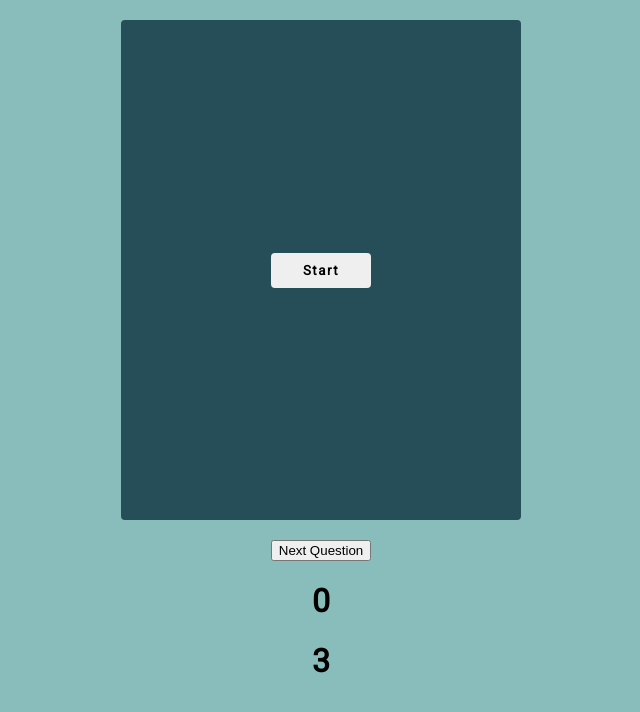
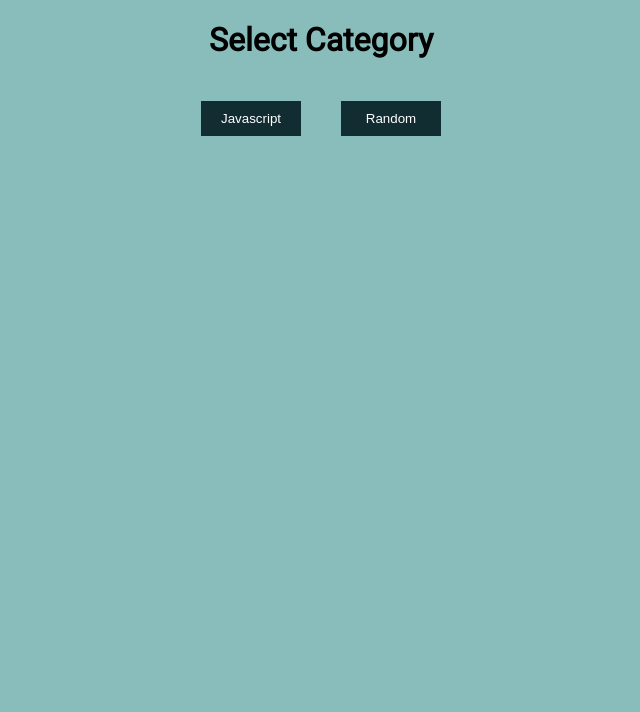
Before and after one commit to chrisowensdev/flash-cards, a React (Create React App) app: page / in a window 1280 px wide. Shown: the top 712 px of the page, without its empty margins (319-959 px from the left). Built offline with nearby package versions, Linux system fonts and the light colour scheme.

Commit message:
Add category

```diff
--- a/src/App.js
+++ b/src/App.js
@@ -1,20 +1,18 @@
-import { useState, useEffect } from 'react';
+import { useState } from 'react';
 import './App.css';
 import Card from './components/Cards';
-
-import data from './data/data';
+import SetCategory from './components/SetCategory';
 
 function App() {
     const [questions, setQuestions] = useState([]);
 
-    useEffect(() => {
-        setQuestions(data);
-        console.log(data);
-    }, [setQuestions]);
-
     return (
         <div className='App'>
-            <Card questions={questions} />
+            {questions.length === 0 ? (
+                <SetCategory setQuestions={setQuestions} />
+            ) : (
+                <Card questions={questions} />
+            )}
         </div>
     );
 }
--- a/src/components/Cards.jsx
+++ b/src/components/Cards.jsx
@@ -19,7 +19,7 @@ const StyledCard = styled.div`
     border-radius: 4px;
     background-color: #254e58;
     color: #EDF5E1;
-    width: 400px;
+    max-width: 400px;
     height: 500px;
     margin: 20px auto;
     position: relative;
@@ -36,12 +36,18 @@ const CardButton = styled.button`
     padding: 5px;
 `;
 
-const Card = ({questions}) => {
+const DetailList = styled.li`
+    text-align: left;
+    margin: 10px;
+`;
+
+const Cards = ({questions}) => {
     const [currentQuestion, setCurrentQuestion] = useState({});
     const [completedQuestions, setCompletedQuestions] = useState([])
     const [upcomingQuestions, setUpcomingQuestions] = useState([]);
     const [flipped, setFlipped] = useState(false);
     const [playing, setPlaying] = useState(false);
+    const [done, setDone] = useState(false);
 
 
 
@@ -72,6 +78,7 @@ const Card = ({questions}) => {
         setUpcomingQuestions(upcomingQuestions);
         } else {
             setCompletedQuestions([...completedQuestions,currentQuestion]);
+            setDone(true);
         }
     }
 
@@ -88,7 +95,7 @@ const Card = ({questions}) => {
                 (<StartButton type="button" onClick={_handleStart}>Start</StartButton>) :
                 (
                 <>
-                    {!!currentQuestion ? (<p>{currentQuestion.question}</p>) : (<Complete questions={completedQuestions}/>)}
+                    {!!currentQuestion && !done ? (<p>{currentQuestion.question}</p>) : (<Complete questions={completedQuestions}/>)}
                     <CardButton type="button" onClick={_handleFlip}>See Answer</CardButton>
                 </>
                 )}
@@ -99,12 +106,13 @@ const Card = ({questions}) => {
                 <>
                     {!!currentQuestion ? (<p>{currentQuestion.answer.summary}</p>) : (<p>No more answers</p>)}
                     {!!currentQuestion ?
-                    (
-                        currentQuestion.answer.detail.map((list, index) => {
+                    (   <ul>
+                        {currentQuestion.answer.detail.map((list, index) => {
                             return (
-                                <li key={index}>{list}</li>
+                                <DetailList key={index}>{list}</DetailList>
                             )
-                        })
+                        })}
+                        </ul>
                     ) : ("")}
                     <CardButton type="button" onClick={_handleFlip}>See Question</CardButton>
                 </>
@@ -113,13 +121,13 @@ const Card = ({questions}) => {
             </StyledCard>
 
         </ReactCardFlip>
-                        <button type="button" onClick={nextQuestion}>
+                        <button type="button" onClick={nextQuestion} disabled={done}>
                             Next Question
                         </button>
-            <h1>{completedQuestions.length}</h1>
-            <h1>{upcomingQuestions.length}</h1>
+            <p>Completed: {completedQuestions.length}</p>
+            <p>Upcoming: {upcomingQuestions.length}</p>
         </>
     )
 }
 
-export default Card;
+export default Cards;
--- a/src/components/Complete.jsx
+++ b/src/components/Complete.jsx
@@ -5,7 +5,7 @@ const Complete = props => {
         <h1>Done</h1>
         <ul>
             {questions.map(ques => {
-                return (<li>{ques.question}</li>)
+                return (<li key={ques.id}>{ques.question}</li>)
             })}
         </ul>
         </>
--- /dev/null
+++ b/src/components/SetCategory.jsx
@@ -0,0 +1,30 @@
+import { javascriptQuestions, randomQuestions } from '../data/data';
+import styled from 'styled-components';
+
+const Button = styled.button`
+    width: 100px;
+    margin: 20px;
+    padding: 10px 5px;
+    background-color: #112D32;
+    color: white;
+    border: none;
+    cursor: pointer;
+`;
+
+const SetCategory = props => {
+    const { setQuestions } = props;
+
+    const _handleClick = (arr) => {
+        setQuestions(arr);
+    }
+
+    return (
+        <>
+        <h1>Select Category</h1>
+        <Button type="button" onClick={e => _handleClick(javascriptQuestions)}>Javascript</Button>
+        <Button type="button" onClick={e => _handleClick(randomQuestions)}>Random</Button>
+        </>
+    )
+}
+
+export default SetCategory;
--- a/src/data/data.js
+++ b/src/data/data.js
@@ -1,4 +1,4 @@
-const cardInfo = [
+export const javascriptQuestions = [
     {
         id: 1,
         question: 'Who is the greatest guitarist ever?',
@@ -45,4 +45,44 @@ const cardInfo = [
     },
 ];
 
-export default cardInfo;
+export const randomQuestions = [
+    {
+        id: 1,
+        question: 'Random Question 1',
+        answer: {
+            summary: 'Random Summary 1',
+            detail: ['Detail 1 - 1', 'Detail 2 - 2'],
+        },
+    },
+    {
+        id: 2,
+        question: 'Random Question 2',
+        answer: {
+            summary: 'Random Summary 2',
+            detail: ['Detail 2 - 1', 'Detail 2 - 2'],
+        },
+    },
+    {
+        id: 3,
+        question: 'Random Question 3',
+        answer: {
+            summary: 'Random Summary 3',
+            detail: ['Detail 3 - 1', 'Detail 3 - 2'],
+        },
+    },
+];
+
+export const users = [
+    {
+        id: 1,
+        name: 'Chris',
+        username: 'chris123',
+        password: 'chris123',
+    },
+    {
+        id: 2,
+        name: 'Slash',
+        username: 'slash123',
+        password: 'slash123',
+    },
+];
```
Also changed, not shown: src/components/Home.jsx (deleted, +0 -8 lines).
